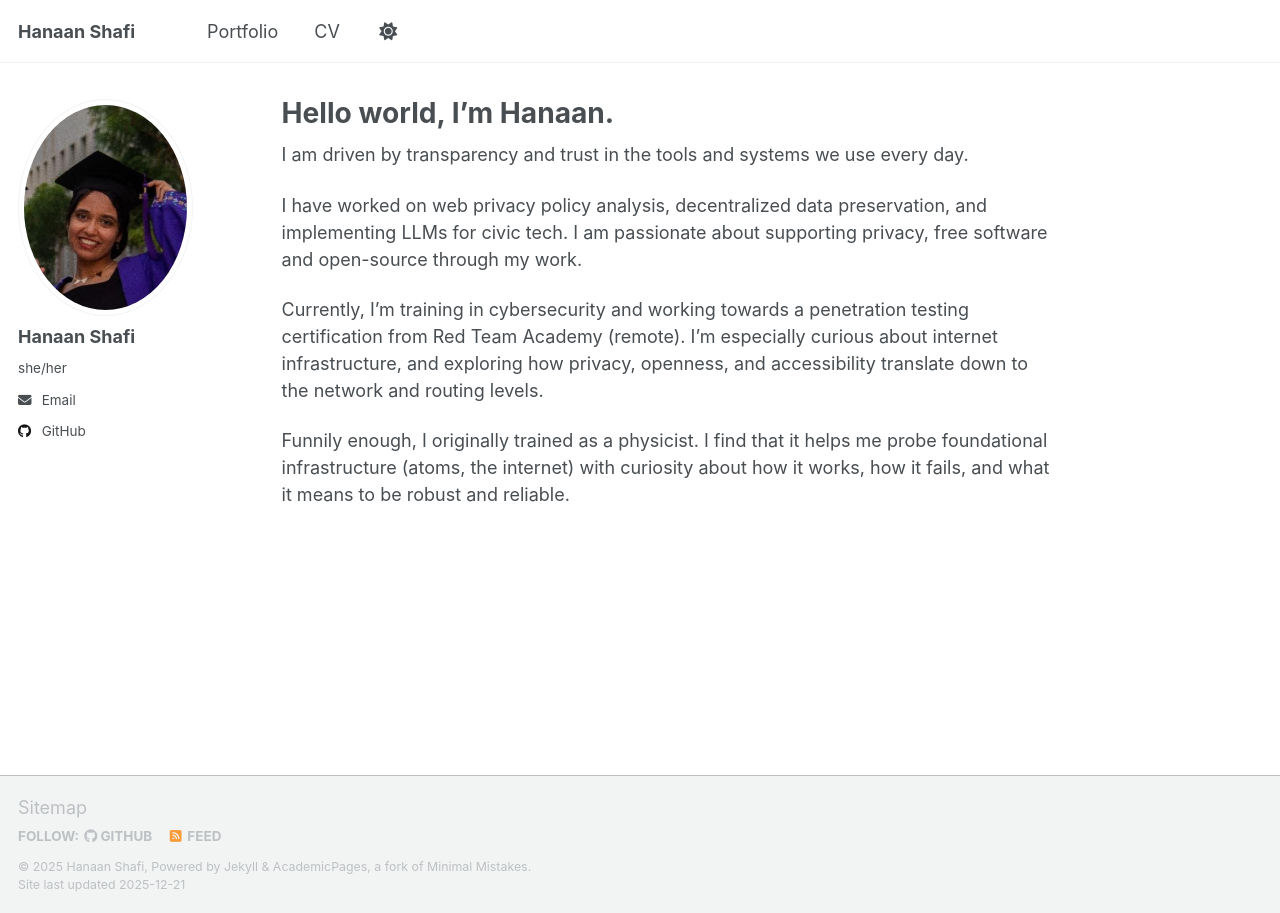
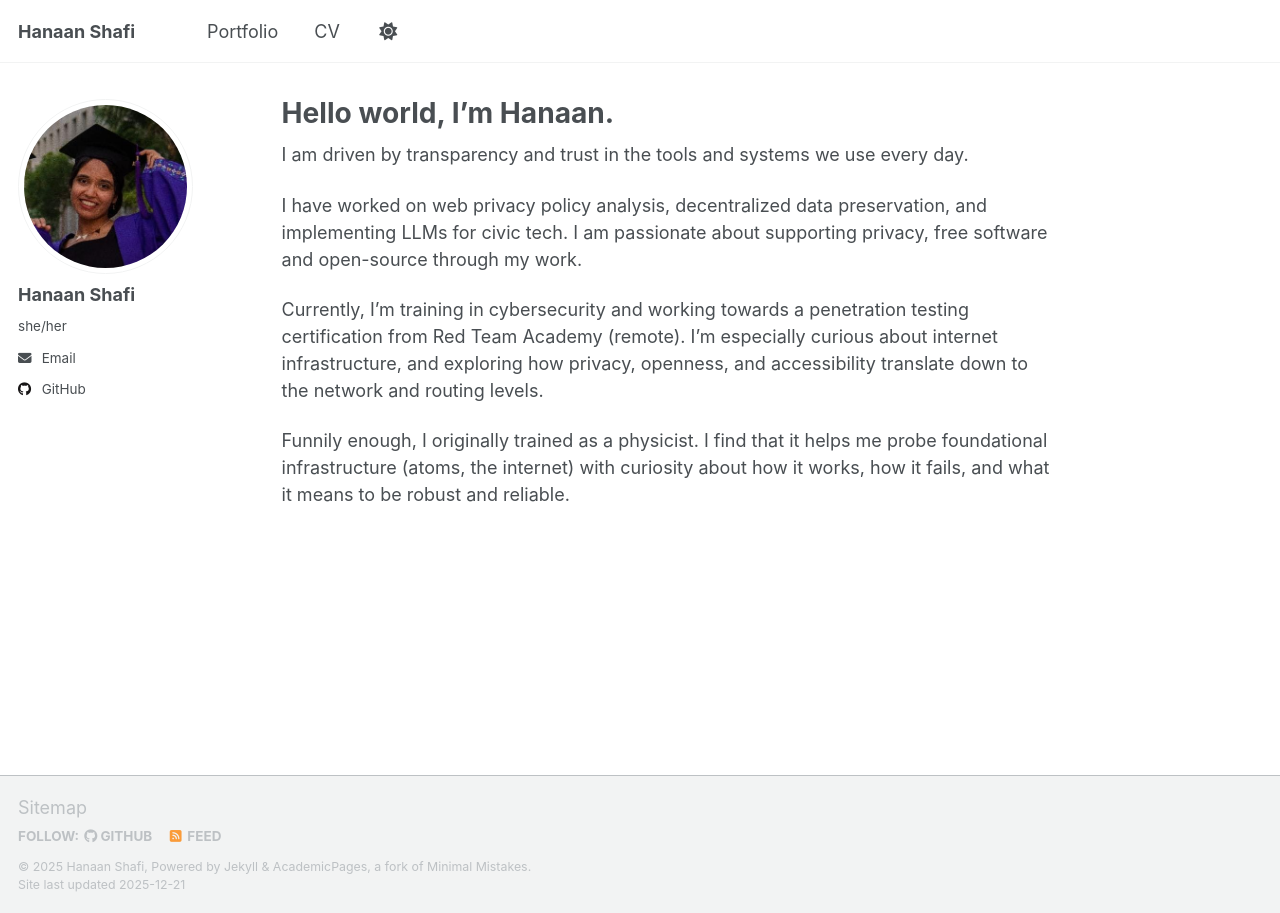
Before and after one commit to hanaanr/hanaanr.github.io, a Jekyll site: the page built from _pages/about.md, in a window 1280 px wide. Built offline with Jekyll 4.4.1, drawn with Linux system fonts in a browser that asks for light colours; a script that is not in the unit is left out.

Commit message:
Update author avatar image in config file

```diff
--- a/_config.yml
+++ b/_config.yml
@@ -23,7 +23,7 @@ repository               : "hanaanr/hanaanr.github.io"
 #               Additional customization can be done by editing /_includes/author-profile.html
 author:
   # Biographic information
-  avatar           : "imagee.jpeg"
+  avatar           : "profile1.png"
   name             : "Hanaan Shafi"
   pronouns         : "she/her"
   bio              : # ""
```
